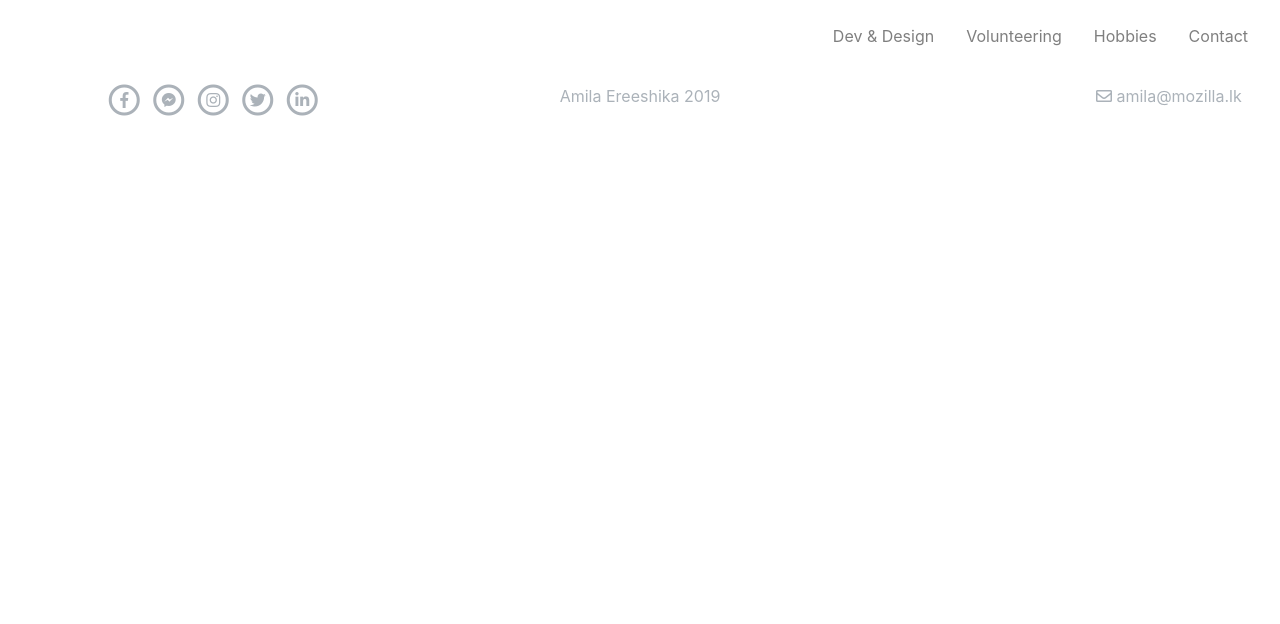
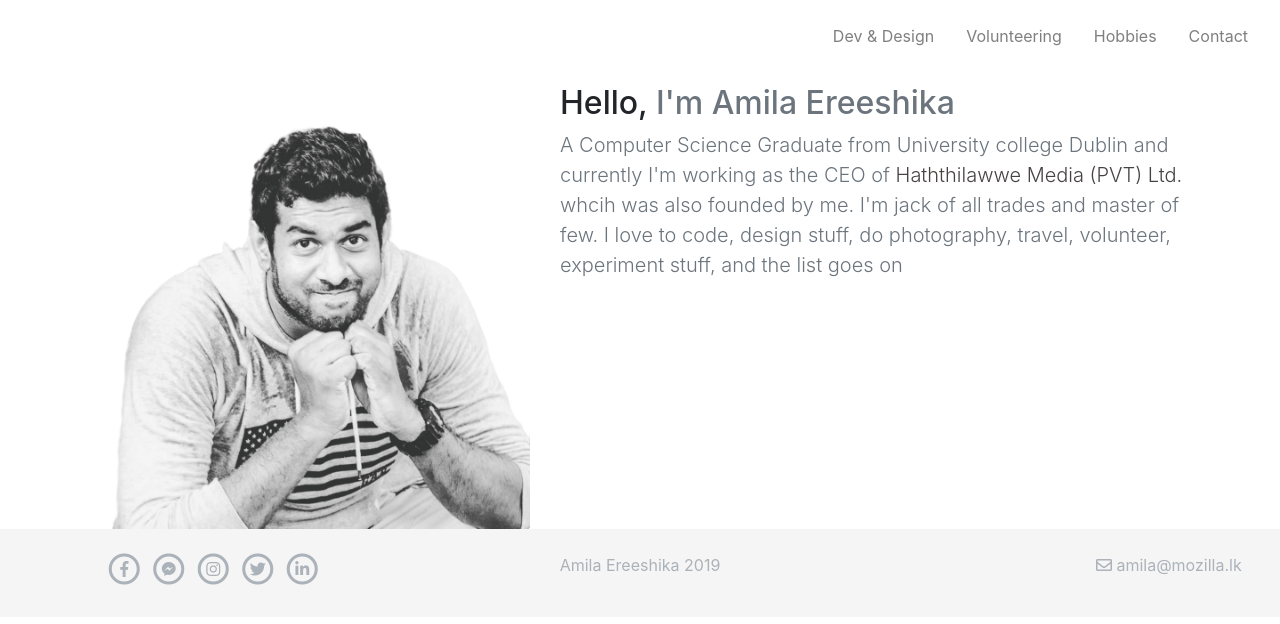
Before and after one commit to ereeshika/ereeshika.github.io, a plain HTML site: page index.html in a window 1280 px wide. Drawn offline with nearby package versions, Linux system fonts and the light colour scheme.

Commit message:
updated basic intro

```diff
--- a/index.html
+++ b/index.html
@@ -1,12 +1,14 @@
 <!doctype html>
 <html lang="en">
+
 <head>
   <!-- Required meta tags -->
   <meta charset="utf-8">
   <meta name="viewport" content="width=device-width, initial-scale=1, shrink-to-fit=no">
 
   <!-- Bootstrap CSS -->
-    <link rel="stylesheet" href="https://stackpath.bootstrapcdn.com/bootstrap/4.2.1/css/bootstrap.min.css" integrity="sha384-GJzZqFGwb1QTTN6wy59ffF1BuGJpLSa9DkKMp0DgiMDm4iYMj70gZWKYbI706tWS" crossorigin="anonymous">
+  <link rel="stylesheet" href="https://stackpath.bootstrapcdn.com/bootstrap/4.2.1/css/bootstrap.min.css" integrity="sha384-GJzZqFGwb1QTTN6wy59ffF1BuGJpLSa9DkKMp0DgiMDm4iYMj70gZWKYbI706tWS"
+    crossorigin="anonymous">
   <link rel="stylesheet" href="https://use.fontawesome.com/releases/v5.6.3/css/all.css" integrity="sha384-UHRtZLI+pbxtHCWp1t77Bi1L4ZtiqrqD80Kn4Z8NTSRyMA2Fd33n5dQ8lWUE00s/"
     crossorigin="anonymous">
   <link rel="stylesheet" href="css/custom.css">
@@ -16,7 +18,9 @@
   <link rel="icon" type="image/png" href="img/fav-icon.png">
   <title>Ereeshika</title>
 </head>
+
 <body>
+
   <body class="d-flex flex-column h-100">
     <header>
       <!-- navbar -->
@@ -47,12 +51,28 @@
     <!-- Begin page content -->
     <main role="main" class="flex-shrink-0">
       <div class="container">
+        <!-- START THE FEATURETTES -->
+        <br>
+        <div class="row featurette">
+          <div class="col-md-7 order-md-2">
+            <h2 class="featurette-heading">Hello, <span class="text-muted">I'm Amila Ereeshika</span></h2>
+            <p class="lead text-muted">A Computer Science Graduate from University college Dublin and currently I'm working as the CEO of <a style="color:#474343" href="https://www.haththilawwe.com" target="_blank">Haththilawwe Media (PVT) Ltd.</a> whcih was also founded by me.
+            I'm jack of all trades and master of few. I love to code, design stuff, do photography, travel, volunteer, experiment stuff, and the list goes on
+            </p>
+          </div>
+          <div class="col-md-5 order-md-1">
+            <img class="featurette-image img-fluid mx-auto" src="img/1.png" alt="Generic placeholder image">
+          </div>
+        </div>
 
+        <!-- <hr class="featurette-divider"> -->
+
+        <!-- /END THE FEATURETTES -->
       </div>
     </main>
 
     <!-- Footer  -->
-    <footer class="footer bg-white" id="footer">
+    <footer class="footer" style="color:#474343" id="footer">
       <div class="container col-lg-12 mx-auto">
         <div class="row text-muted" id="footer">
           <div class="col-lg-12">
@@ -107,8 +127,12 @@
     <!-- Footer End -->
     <!-- Optional JavaScript -->
     <!-- jQuery first, then Popper.js, then Bootstrap JS -->
-    <script src="https://code.jquery.com/jquery-3.3.1.slim.min.js" integrity="sha384-q8i/X+965DzO0rT7abK41JStQIAqVgRVzpbzo5smXKp4YfRvH+8abtTE1Pi6jizo" crossorigin="anonymous"></script>
-    <script src="https://cdnjs.cloudflare.com/ajax/libs/popper.js/1.14.6/umd/popper.min.js" integrity="sha384-wHAiFfRlMFy6i5SRaxvfOCifBUQy1xHdJ/yoi7FRNXMRBu5WHdZYu1hA6ZOblgut" crossorigin="anonymous"></script>
-    <script src="https://stackpath.bootstrapcdn.com/bootstrap/4.2.1/js/bootstrap.min.js" integrity="sha384-B0UglyR+jN6CkvvICOB2joaf5I4l3gm9GU6Hc1og6Ls7i6U/mkkaduKaBhlAXv9k" crossorigin="anonymous"></script>
+    <script src="https://code.jquery.com/jquery-3.3.1.slim.min.js" integrity="sha384-q8i/X+965DzO0rT7abK41JStQIAqVgRVzpbzo5smXKp4YfRvH+8abtTE1Pi6jizo"
+      crossorigin="anonymous"></script>
+    <script src="https://cdnjs.cloudflare.com/ajax/libs/popper.js/1.14.6/umd/popper.min.js" integrity="sha384-wHAiFfRlMFy6i5SRaxvfOCifBUQy1xHdJ/yoi7FRNXMRBu5WHdZYu1hA6ZOblgut"
+      crossorigin="anonymous"></script>
+    <script src="https://stackpath.bootstrapcdn.com/bootstrap/4.2.1/js/bootstrap.min.js" integrity="sha384-B0UglyR+jN6CkvvICOB2joaf5I4l3gm9GU6Hc1og6Ls7i6U/mkkaduKaBhlAXv9k"
+      crossorigin="anonymous"></script>
   </body>
+
 </html>
```
Also changed, not shown: img/1.png (added), 1 other file. Lines whose indentation alone changed are shown as unchanged.
